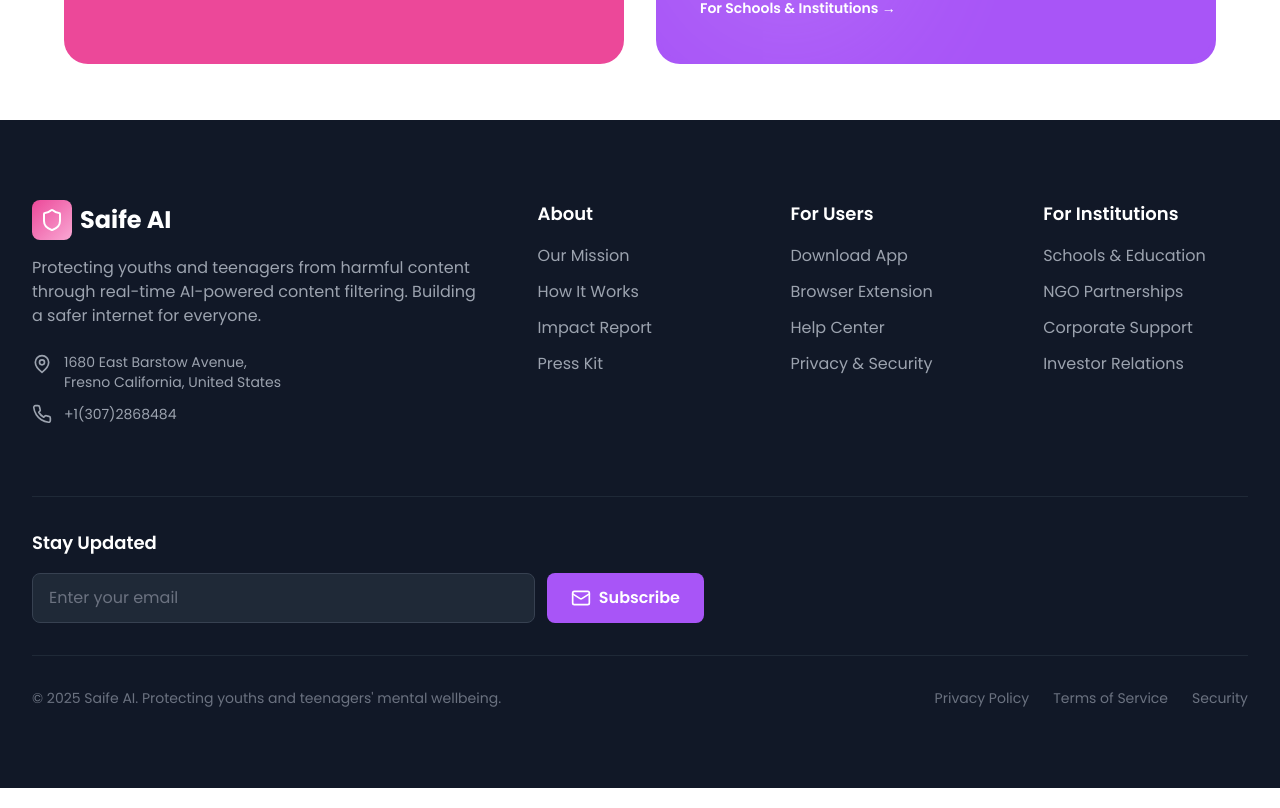
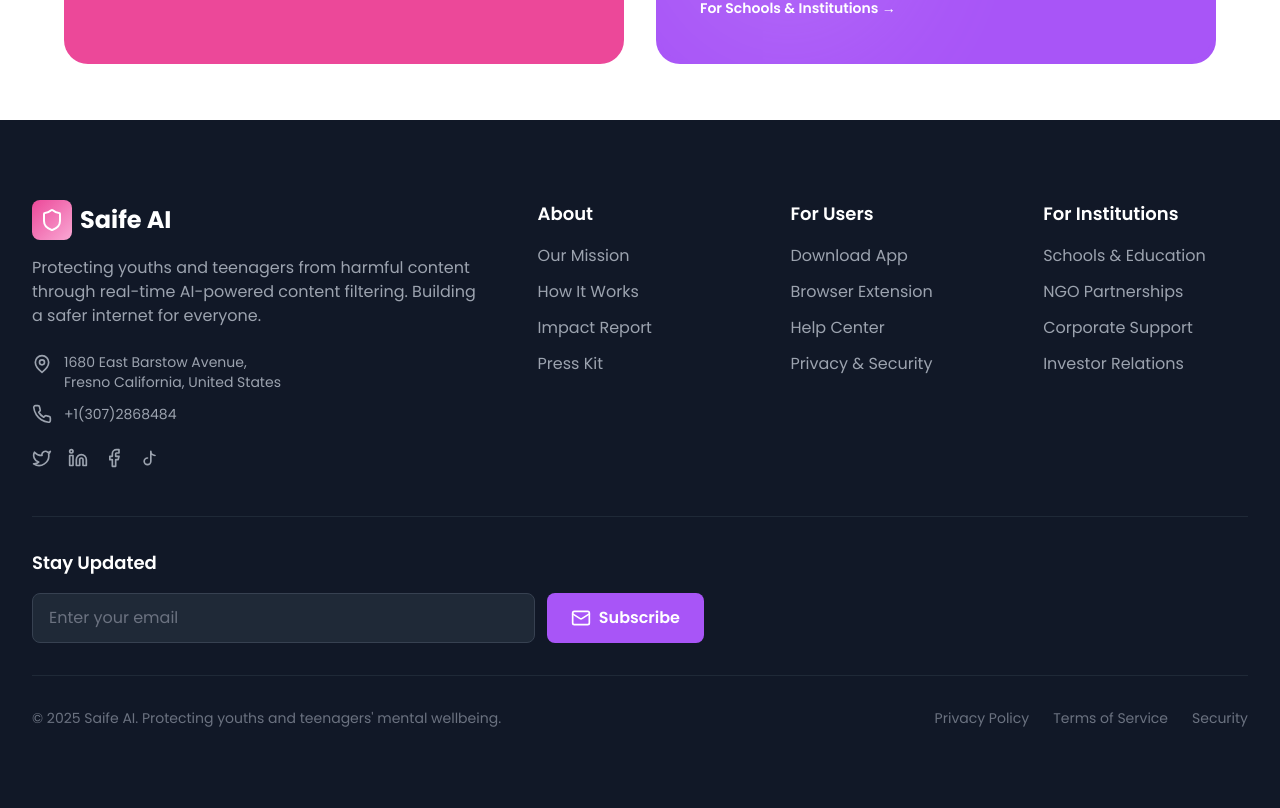
Before and after one commit to livestocx-ng/saife-ai, a React (Vite) app: page / in a window 1280 px wide. Shown: the part 6545-7353 px from the top of the page. Built offline with nearby package versions, Linux system fonts and the light colour scheme; no server answers.

Commit message:
feat: updated footer with social media handles

```diff
--- a/src/components/layout/Footer.jsx
+++ b/src/components/layout/Footer.jsx
@@ -1,5 +1,5 @@
 import React from 'react';
-import { Shield, Mail, Twitter, Linkedin, Facebook, Instagram, MapPin, Phone } from 'lucide-react';
+import { Shield, Mail, Twitter, Linkedin, Facebook, MapPin, Phone } from 'lucide-react';
 
 const Footer = () => {
   const footerLinks = {
@@ -54,20 +54,54 @@
                 <span className="text-sm">+1(307)2868484</span>
               </div>
             </div>
-            {/* <div className="flex items-center gap-4">
-              <a href="#" className="text-gray-400 hover:text-white transition-colors">
+            <div className="flex items-center gap-4">
+              <a
+                href="https://x.com/Girlified2"
+                target="_blank"
+                rel="noopener noreferrer"
+                className="text-gray-400 hover:text-white transition-colors"
+                title="X (Twitter)"
+              >
                 <Twitter className="w-5 h-5" />
               </a>
-              <a href="#" className="text-gray-400 hover:text-white transition-colors">
+              <a
+                href="https://www.linkedin.com/company/girlified/"
+                target="_blank"
+                rel="noopener noreferrer"
+                className="text-gray-400 hover:text-white transition-colors"
+                title="LinkedIn"
+              >
                 <Linkedin className="w-5 h-5" />
               </a>
-              <a href="#" className="text-gray-400 hover:text-white transition-colors">
+              <a
+                href="https://web.facebook.com/girlifiedng"
+                target="_blank"
+                rel="noopener noreferrer"
+                className="text-gray-400 hover:text-white transition-colors"
+                title="Facebook"
+              >
                 <Facebook className="w-5 h-5" />
               </a>
-              <a href="#" className="text-gray-400 hover:text-white transition-colors">
-                <Instagram className="w-5 h-5" />
+              <a
+                href="https://www.tiktok.com/@girlified1"
+                target="_blank"
+                rel="noopener noreferrer"
+                className="text-gray-400 hover:text-white transition-colors"
+                title="TikTok"
+              >
+                <svg
+                  className="w-5 h-5"
+                  viewBox="0 0 24 24"
+                  fill="none"
+                  stroke="currentColor"
+                  strokeWidth="2"
+                  strokeLinecap="round"
+                  strokeLinejoin="round"
+                >
+                  <path d="M9 12a4 4 0 1 0 4 4V4a5 5 0 0 0 5 5" />
+                </svg>
               </a>
-            </div> */}
+            </div>
           </div>
 
           {/* About Column */}
--- a/src/components/sections/Hero.jsx
+++ b/src/components/sections/Hero.jsx
@@ -60,8 +60,7 @@
                                     // href="#"
                                     href="https://apps.apple.com/app/saifeai/id6760655286"
                                     target="_blank"
-                                    rel="noopener noreferrer"
-                                >
+p                                >
                                     <svg viewBox="0 0 384 512" className="w-5 h-5 mr-2" fill="currentColor">
                                         <path d="M318.7 268.7c-.2-36.7 16.4-64.4 50-84.8-18.8-26.9-47.2-41.7-84.7-44.6-35.5-2.8-74.3 20.7-88.5 20.7-15 0-49.4-19.7-76.4-19.7C63.3 141.2 4 184.8 4 273.5q0 39.3 14.4 81.2c12.8 36.7 59 126.7 107.2 125.2 25.2-.6 43-17.9 75.8-17.9 31.8 0 48.3 17.9 76.4 17.9 48.6-.7 90.4-82.5 102.6-119.3-65.2-30.7-61.7-90-61.7-91.9zm-56.6-164.2c27.3-32.4 24.8-61.9 24-72.5-24.1 1.4-52 16.4-67.9 34.9-17.5 19.8-27.8 44.3-25.6 71.9 26.1 2 49.9-11.4 69.5-34.3z" />
                                     </svg>
```
